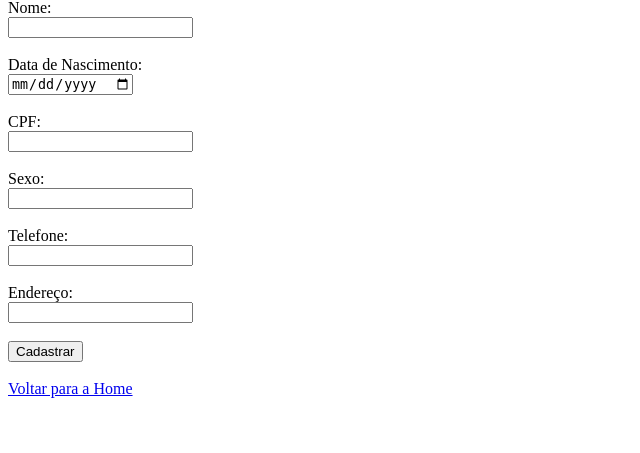
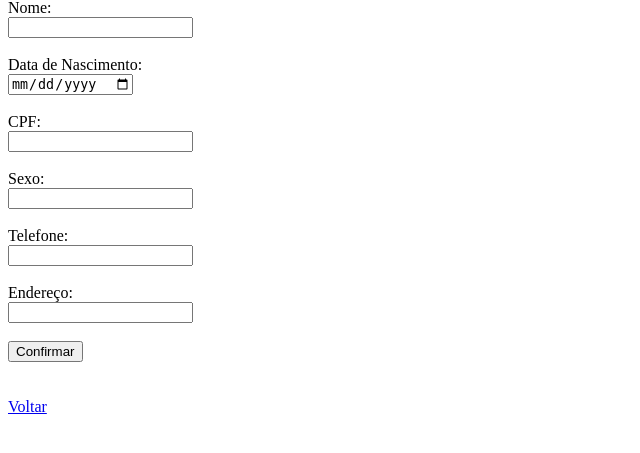
Before and after one commit to LucasAugustoSS/Trabalho-Qualidade-Software, a Flask app: page /cadastro in a window 1280 px wide. Shown: the part 81-534 px from the top of the page, without its empty margins (0-640 px from the left). Run offline with Flask 3, Linux system fonts and the light colour scheme.

Commit message:
Ajustes de Cadastro

```diff
--- a/app.py
+++ b/app.py
@@ -1,13 +1,17 @@
-from flask import Flask, render_template, request, redirect, url_for
+from flask import Flask, render_template, request, redirect, url_for, flash
 
 app = Flask(__name__)
 
+app.secret_key = "hvxivg"
+
+
+
 @app.route("/")
-def home():
+def inicio():
     return render_template("index.html")
 
 @app.route("/cadastro", methods=["GET", "POST"])
-def cadastro():
+def cadastrar():
     if request.method == "POST":
         nome = request.form["nome"]
         data_nascimento = request.form["data_nascimento"]
@@ -16,11 +20,34 @@ def cadastro():
         telefone = request.form["telefone"]
         endereco = request.form["endereco"]
 
-        # email, tipo sanguíneo, alergias conhecidas
+        # TODO: email, tipo sanguíneo, alergias conhecidas
 
-        return redirect(url_for("home"))
+        # TODO: passar pro banco de dados
+        # TODO: criar ID ao passar pra lá
+
+        # TODO: Se CPF já cadastrado: sistema alerta sobre duplicidade (quando tiver o banco)
+
+        # TODO: Requisitos de Qualidade:
+            # Validação de formato e dígitos verificadores de CPF
+            # Validação de dados obrigatórios (fazer no HTML)
+
+        flash("Cadastro realizado com sucesso!")
+
+        return redirect(url_for("cadastrar"))
 
     return render_template("cadastro.html")
 
+@app.route("/busca", methods=["GET", "POST"])
+def buscar():
+    # TODO consultar_dados
+    # TODO atualizar_dados
+    # TODO inativar_cadastro
+
+    return render_template("busca.html")
+
+@app.route("/agendamento", methods=["GET", "POST"])
+def agendar_consulta():
+    return render_template("agendamento.html")
+
 if __name__ == "__main__":
     app.run(debug=True)
--- a/templates/cadastro.html
+++ b/templates/cadastro.html
@@ -7,7 +7,7 @@
 </head>
 <body>
     <h1>Cadastro</h1>
-    <form action="{{url_for('cadastro')}}" method="POST">
+    <form action="{{url_for('cadastrar')}}" method="POST">
         <label for="nome">Nome:</label>
         <br>
         <input type="text" id="nome" name="nome" required>
@@ -40,9 +40,17 @@
 
         <!-- Dados opcionais (perguntados mas não necessariamente precisam ser preenchidos): email, tipo sanguíneo, alergias conhecidas -->
 
-        <input type="submit" value="Cadastrar">
+        <input type="submit" value="Confirmar">
     </form>
     <br>
-    <a href="{{url_for('home')}}">Voltar para a Home</a>
+    <div>
+        {% with mensagens = get_flashed_messages() %}
+            {% if mensagens %}
+            {{ mensagens[0] }}
+            {% endif %}
+        {% endwith %}
+    </div>
+    <br>
+    <a href="{{url_for('inicio')}}">Voltar</a>
 </body>
 </html>
--- a/templates/index.html
+++ b/templates/index.html
@@ -7,6 +7,6 @@
 </head>
 <body>
     <h1>Bem-vindo!</h1>
-    <a href="{{url_for('cadastro')}}">Cadastrar Paciente</a>
+    <a href="{{url_for('cadastrar')}}">Novo Paciente</a>
 </body>
 </html>
```
Also changed, not shown: templates/agendamento.html (added), templates/busca.html (added).
